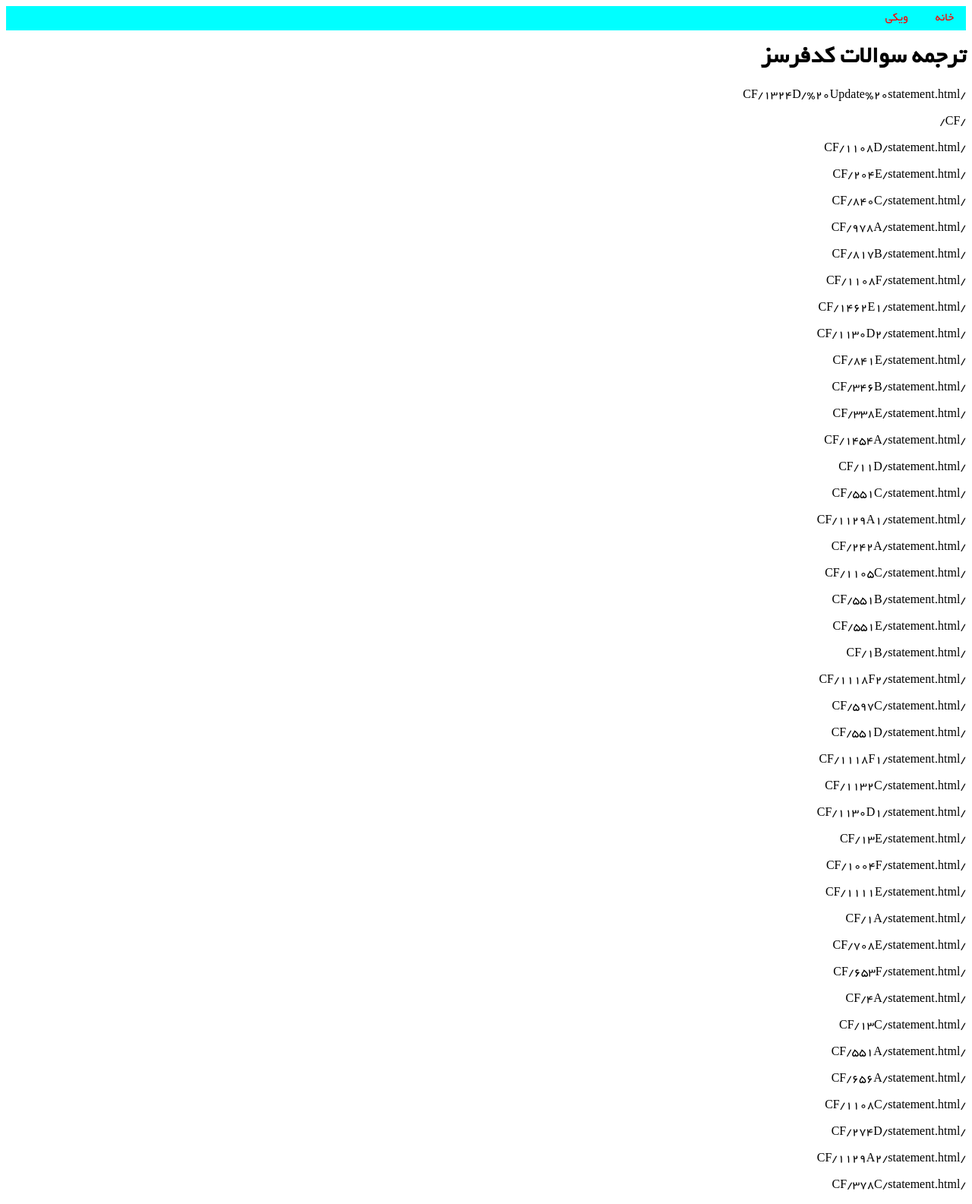
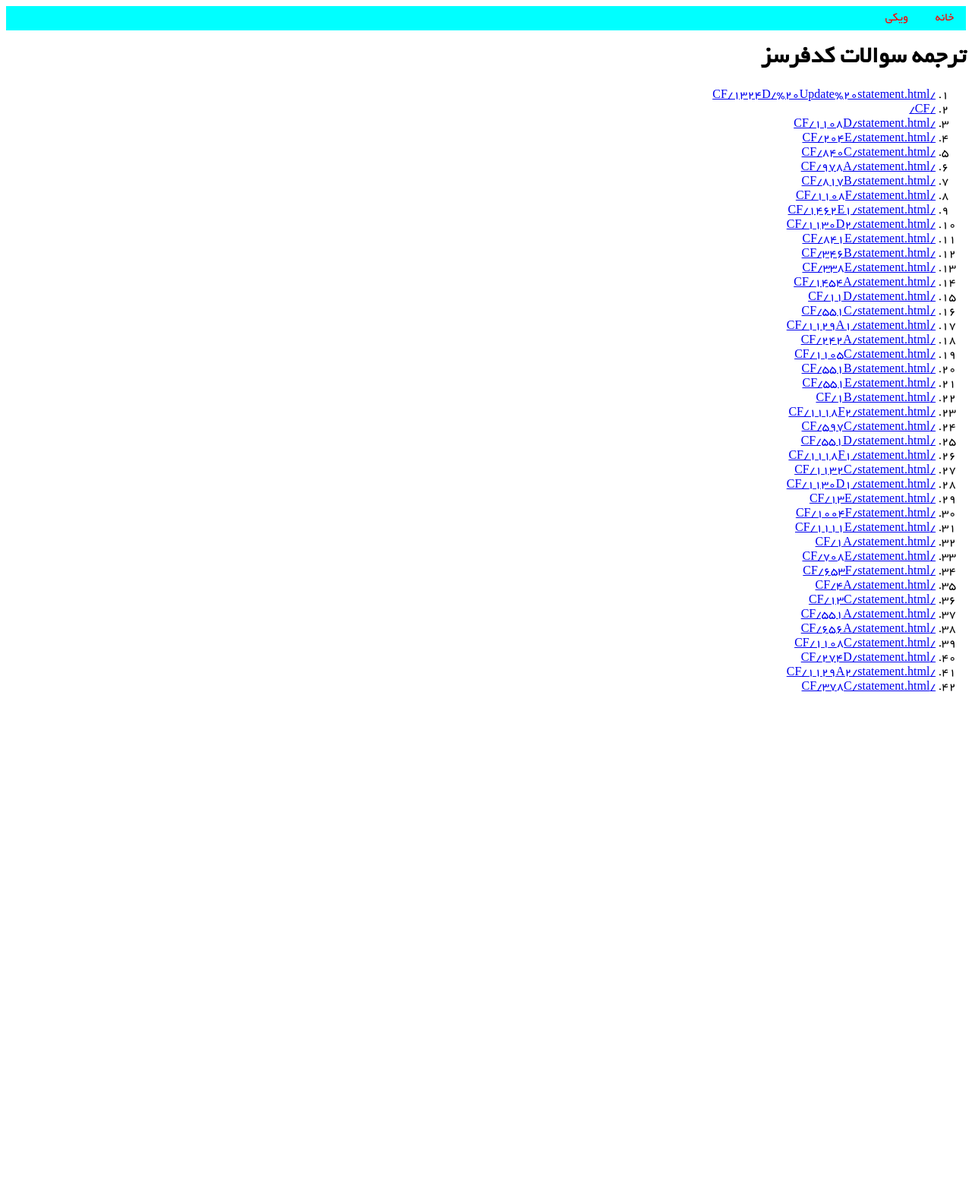
Before and after one commit to shaazzz/FarsiCP, a Jekyll site: the page built from CF/index.md, in a window 1280 px wide. Shown: the whole page at 76% size. Built offline with Jekyll 4.4.1, drawn with Linux system fonts in a browser that asks for light colours; our own code applies the rules of GitHub Pages for plain Markdown files; after the commit the page ends 929 px from its top, so only the background shows below that.

Commit message:
Update index.md

```diff
--- a/CF/index.md
+++ b/CF/index.md
@@ -5,6 +5,8 @@ layout: Default
 # ترجمه سوالات کدفرسز
 
 {% assign folder1 = site.pages | where_exp: "item" , "item.path contains 'CF'"%}
+<ol>
 {% for item in folder1 %}
-{{item.url}}<br>
+  <li><a href="{{item.url}}">{{item.url}}</a></li>
 {% endfor %}
+</ol>
```
